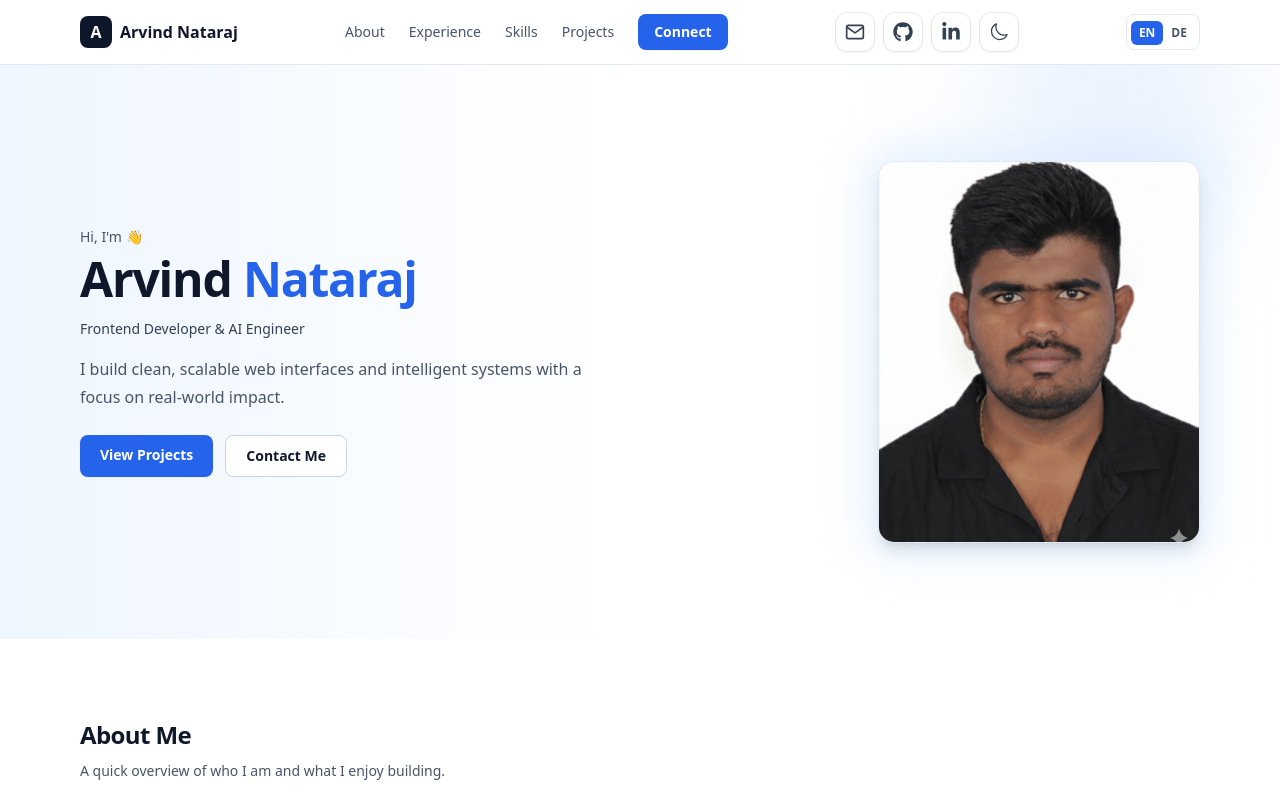
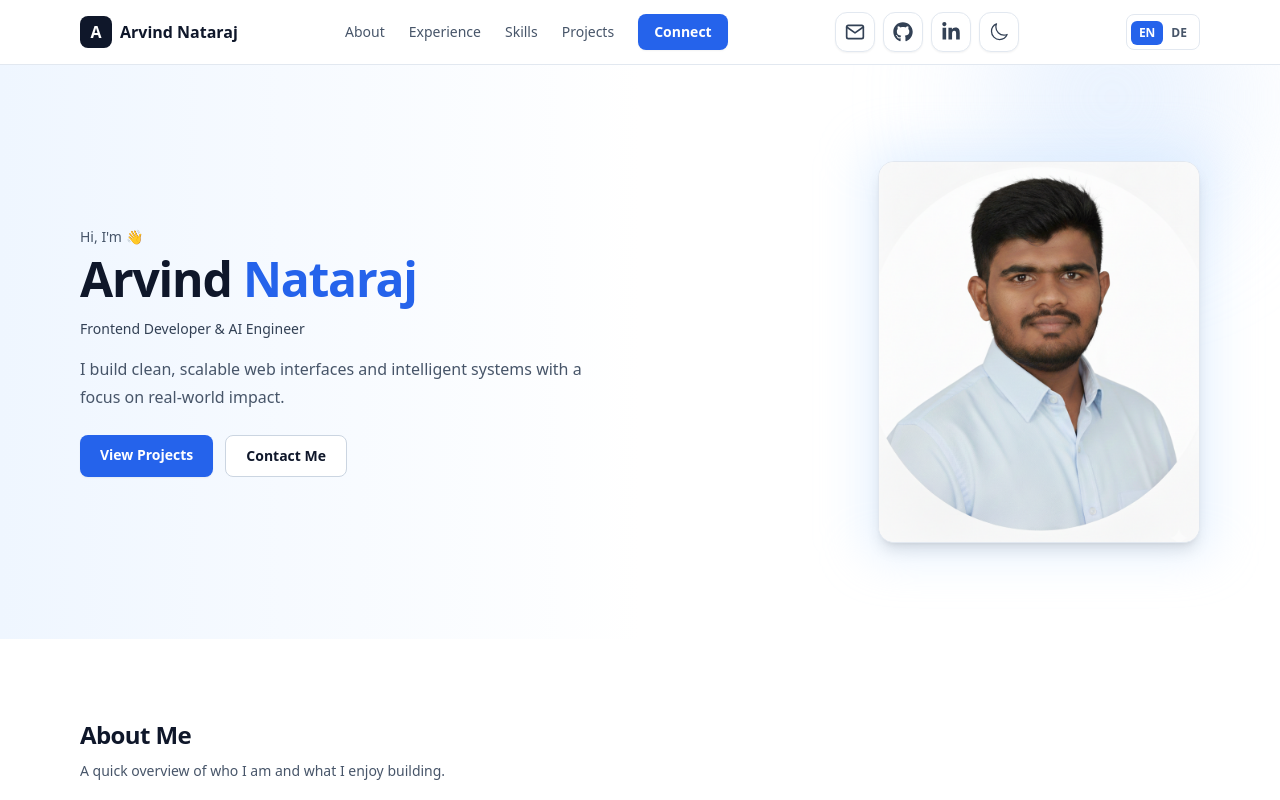
Before and after one commit to ArvindNataraj06/Arvind-portfolio, a React (Vite) app: page / in a window 1280 px wide. Shown: the top 800 px of the page. Built offline with nearby package versions, Linux system fonts and the light colour scheme.

Commit message:
Fix hero image path for Netlify

```diff
--- a/src/components/Hero/Hero.tsx
+++ b/src/components/Hero/Hero.tsx
@@ -69,7 +69,7 @@ export default function Hero() {
                          dark:border-slate-800 dark:bg-slate-900"
             >
               <img
-                src="/image.png"
+                src="/profile.png"
                 alt="Arvind Nataraj"
                 className="h-[320px] w-[280px] object-cover sm:h-[380px] sm:w-[320px]"
               />
```
Also changed, not shown: public/image.png (renamed from image.png), public/profile.png (renamed from profile.jpg).
